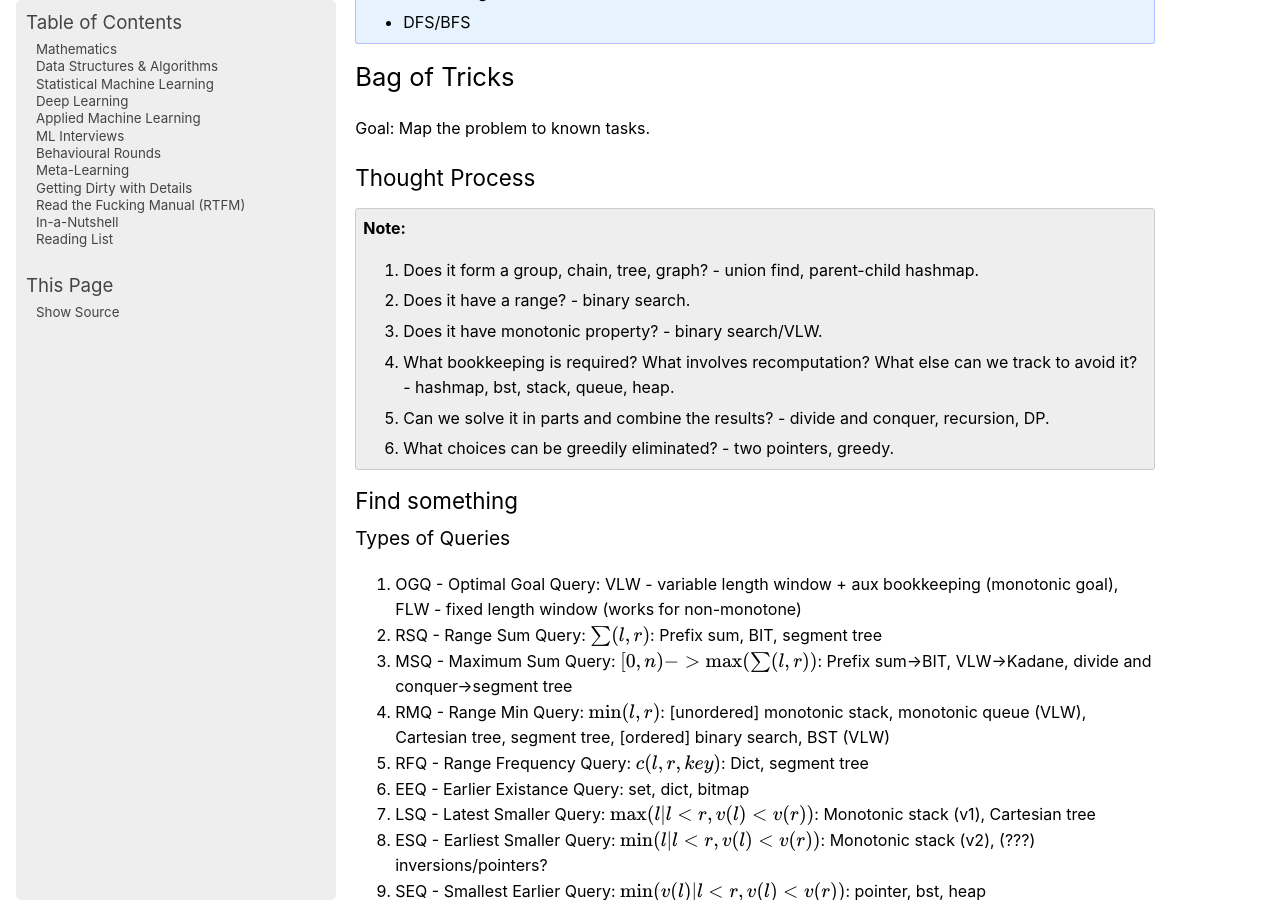
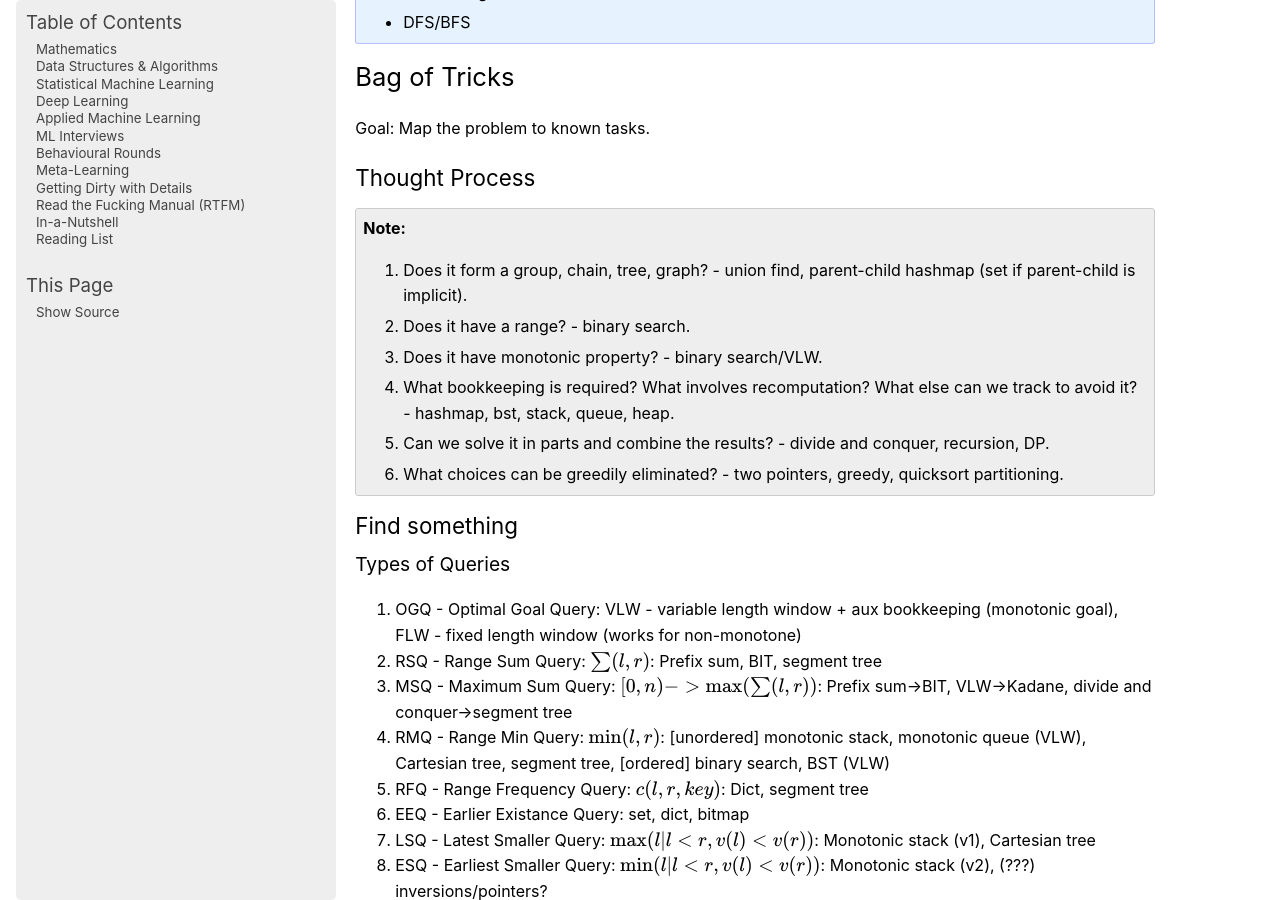
Before and after one commit to uselesstechjunks/leetcode, a Sphinx documentation site: the page built from docs/source/dsa/index.rst, in a window 1280 px wide and 900 px high, scrolled down 1677 px. Built offline with Sphinx 7.4.7, drawn with Linux system fonts in a browser that asks for light colours; pages that are not in the unit, such as notebooks, are missing from menus.

Commit message:
Update index.rst

```diff
--- a/docs/source/dsa/index.rst
+++ b/docs/source/dsa/index.rst
@@ -31,12 +31,12 @@ Goal: Map the problem to known tasks.
 Thought Process
 =====================================================================
 .. note::
-	#. Does it form a group, chain, tree, graph? - union find, parent-child hashmap.
+	#. Does it form a group, chain, tree, graph? - union find, parent-child hashmap (set if parent-child is implicit).
 	#. Does it have a range? - binary search.
 	#. Does it have monotonic property? - binary search/VLW.
 	#. What bookkeeping is required? What involves recomputation? What else can we track to avoid it? - hashmap, bst, stack, queue, heap.
 	#. Can we solve it in parts and combine the results? - divide and conquer, recursion, DP.
-	#. What choices can be greedily eliminated? - two pointers, greedy.
+	#. What choices can be greedily eliminated? - two pointers, greedy, quicksort partitioning.
 
 Find something
 =================================================================================
```
